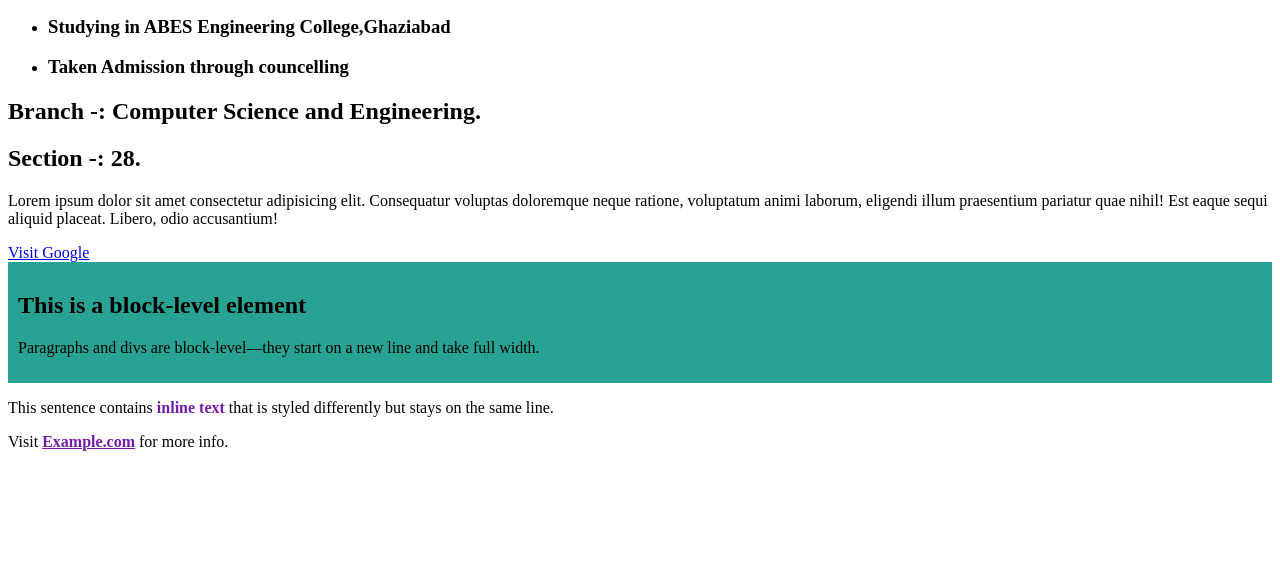
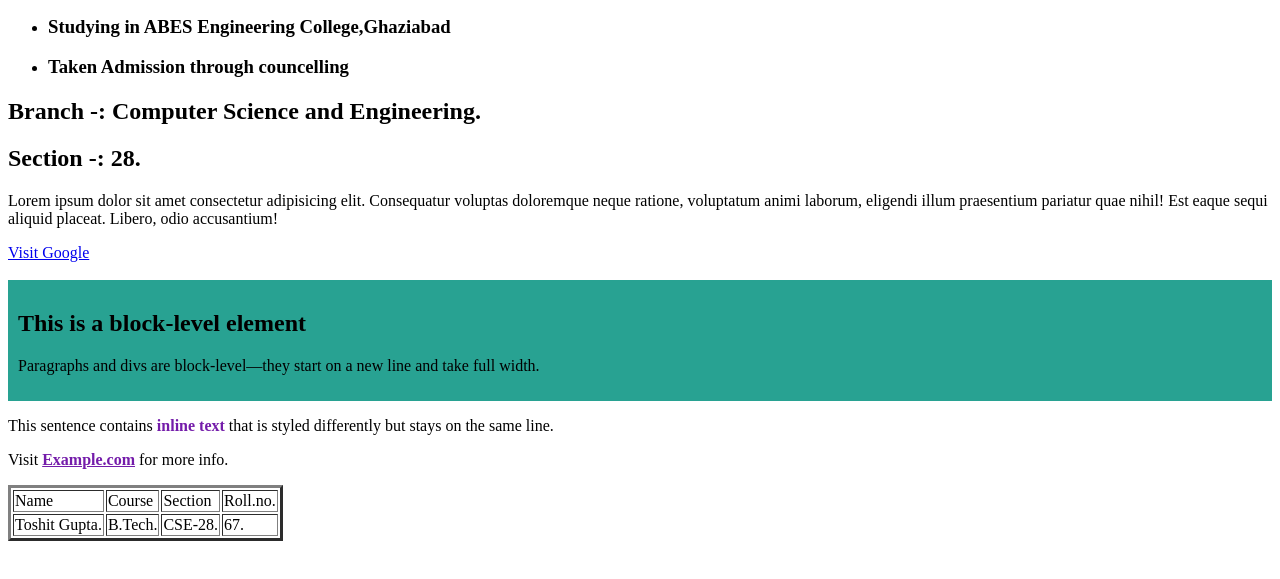
Before and after one commit to Toshit-Gupta/HTML-CSE28, a plain HTML site: page index.html in a window 1280 px wide. Shown: the part 105-684 px from the top of the page. Drawn offline with Linux system fonts and the light colour scheme.

Commit message:
Updated homepage layout

```diff
--- a/index.html
+++ b/index.html
@@ -27,17 +27,31 @@
   <h2>Section -: 28.</h2>
   <p>Lorem ipsum dolor sit amet consectetur adipisicing elit. Consequatur voluptas doloremque neque ratione, voluptatum animi laborum, eligendi illum praesentium pariatur quae nihil! Est eaque sequi aliquid placeat. Libero, odio accusantium!</p>
   <a href="https://www.google.com" target="_blank">Visit Google</a>
-
   <!-- Block-level element example -->
+   <br>
+   <br>
   <div class="block">
     <h2>This is a block-level element</h2>
     <p>Paragraphs and divs are block-level—they start on a new line and take full width.</p>
   </div>
-
   <!-- Inline-level elements inside a paragraph -->
   <p>This sentence contains <span class="inline">inline text</span> that is styled differently but stays on the same line.</p>
 
   <!-- Another inline element -->
   <p>Visit <a href="https://www.example.com" class="inline">Example.com</a> for more info.</p>
+  <table border="3">
+  <tr>
+    <td>Name</td>
+    <td>Course</td>
+    <td>Section</td>
+    <td>Roll.no.</td>
+  </tr>
+  <tr>
+    <td> Toshit Gupta. </td>
+    <td>B.Tech.</td>
+    <td>CSE-28.</td>
+    <td>67.</td>
+  </tr>
+</table>
 </body>
 </html>
```
